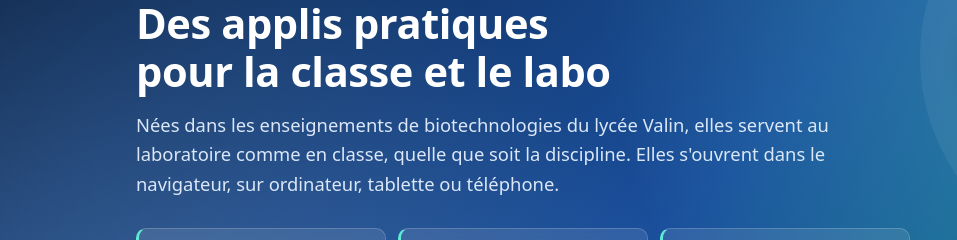
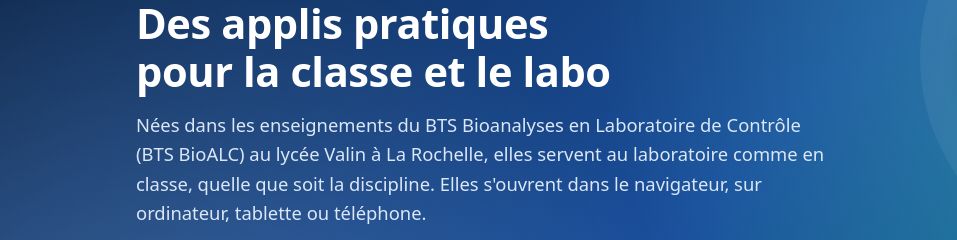
Before and after one commit to Wilfrid-Grossin/BTSBioALC-Lycee-Valin, a plain HTML site: page nos-applis/index.html in a window 1280 px wide. Shown: the part 93-333 px from the top of the page, 0-957 px from the left. Drawn offline with Linux system fonts and the light colour scheme.

Commit message:
Update index.html

```diff
--- a/nos-applis/index.html
+++ b/nos-applis/index.html
@@ -121,7 +121,7 @@ main{padding-top:0}
 <div class="hero-text">
 <p class="eyebrow">Biotechnologies &#xB7; Lyc&#xE9;e Valin</p>
 <h1>Des applis pratiques pour la classe et le labo</h1>
-<p class="lead">N&#xE9;es dans les enseignements de biotechnologies du lyc&#xE9;e Valin, elles servent au laboratoire comme en classe, quelle que soit la discipline. Elles s'ouvrent dans le navigateur, sur ordinateur, tablette ou t&#xE9;l&#xE9;phone.</p>
+<p class="lead">N&#xE9;es dans les enseignements du BTS Bioanalyses en Laboratoire de Contr&#xF4;le (BTS BioALC) au lyc&#xE9;e Valin &#xE0; La Rochelle, elles servent au laboratoire comme en classe, quelle que soit la discipline. Elles s'ouvrent dans le navigateur, sur ordinateur, tablette ou t&#xE9;l&#xE9;phone.</p>
 <ul class="stats">
 <li><b>Communs num&#xE9;riques &#xE9;ducatifs</b><span>Publi&#xE9;es sur la Forge de l'&#xC9;ducation nationale</span></li>
 <li><b>Code source ouvert</b><span>Licence Creative Commons <i style="font-style:normal;white-space:nowrap">BY-NC-SA 4.0</i></span></li>
```
